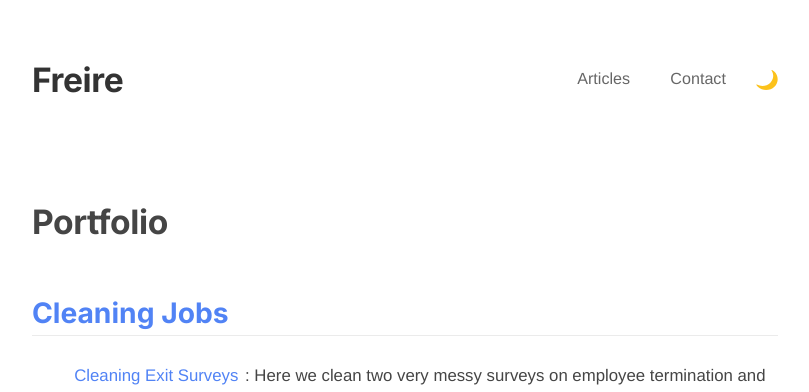
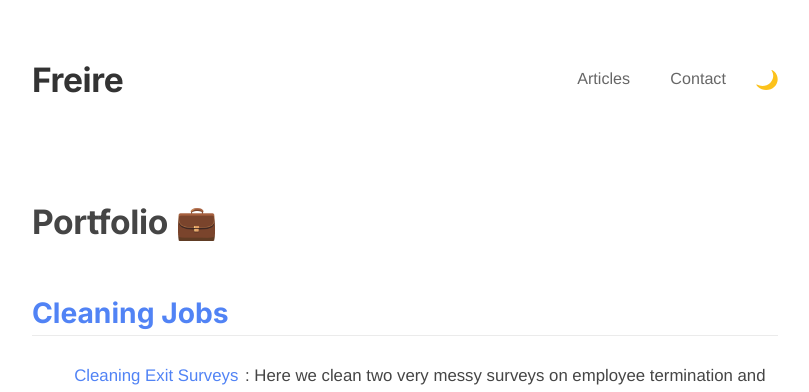
Before and after one commit to freirerene/freirerene.github.io, a Jekyll site: the page built from p.html, in a window 1280 px wide. Shown: the top 392 px of the page, without its empty margins (235-1044 px from the left). Built offline with Jekyll 4.4.1, drawn with Linux system fonts in a browser that asks for light colours; nearby versions of some CDN libraries.

```diff
--- a/p.html
+++ b/p.html
@@ -3,7 +3,7 @@ layout: default
 ---
 
 <div id="post">
-  <h1> Portfolio </h1>
+  <h1> Portfolio 💼</h1>
 
 	<br>
 
```
